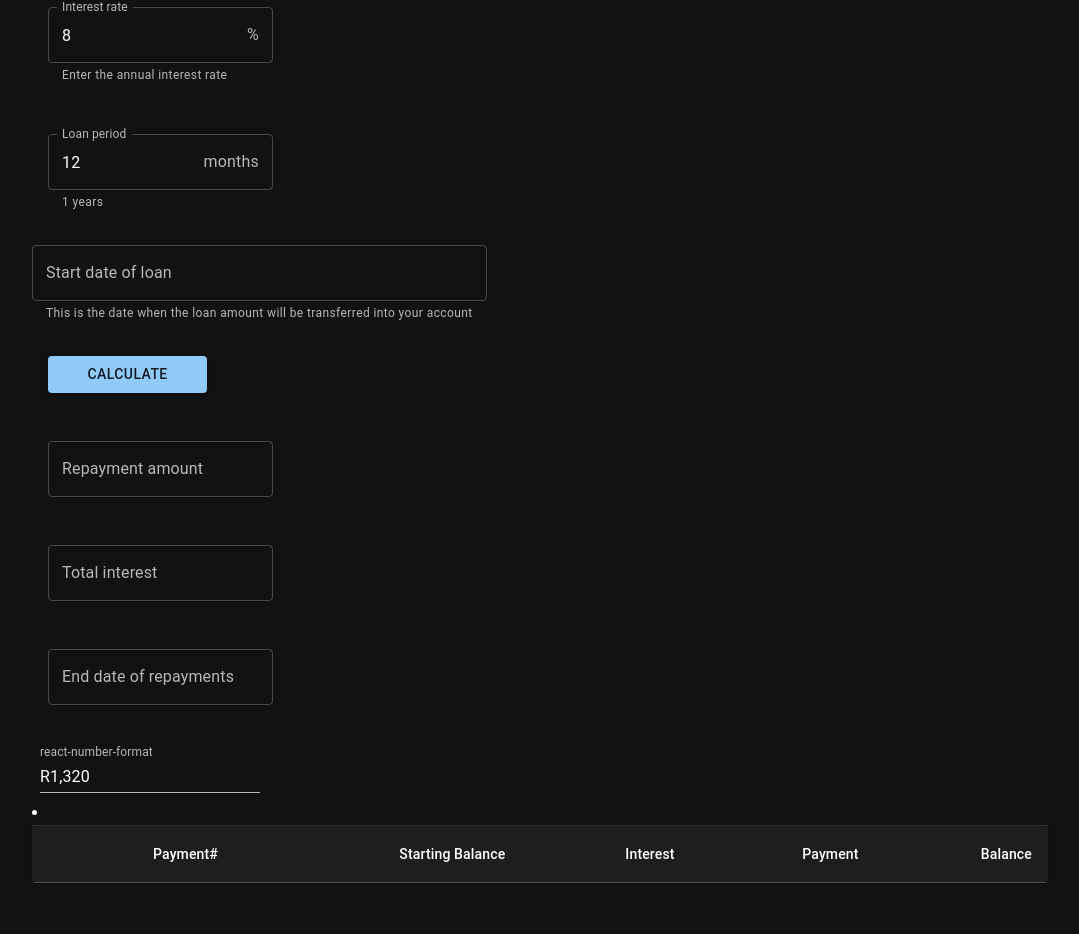
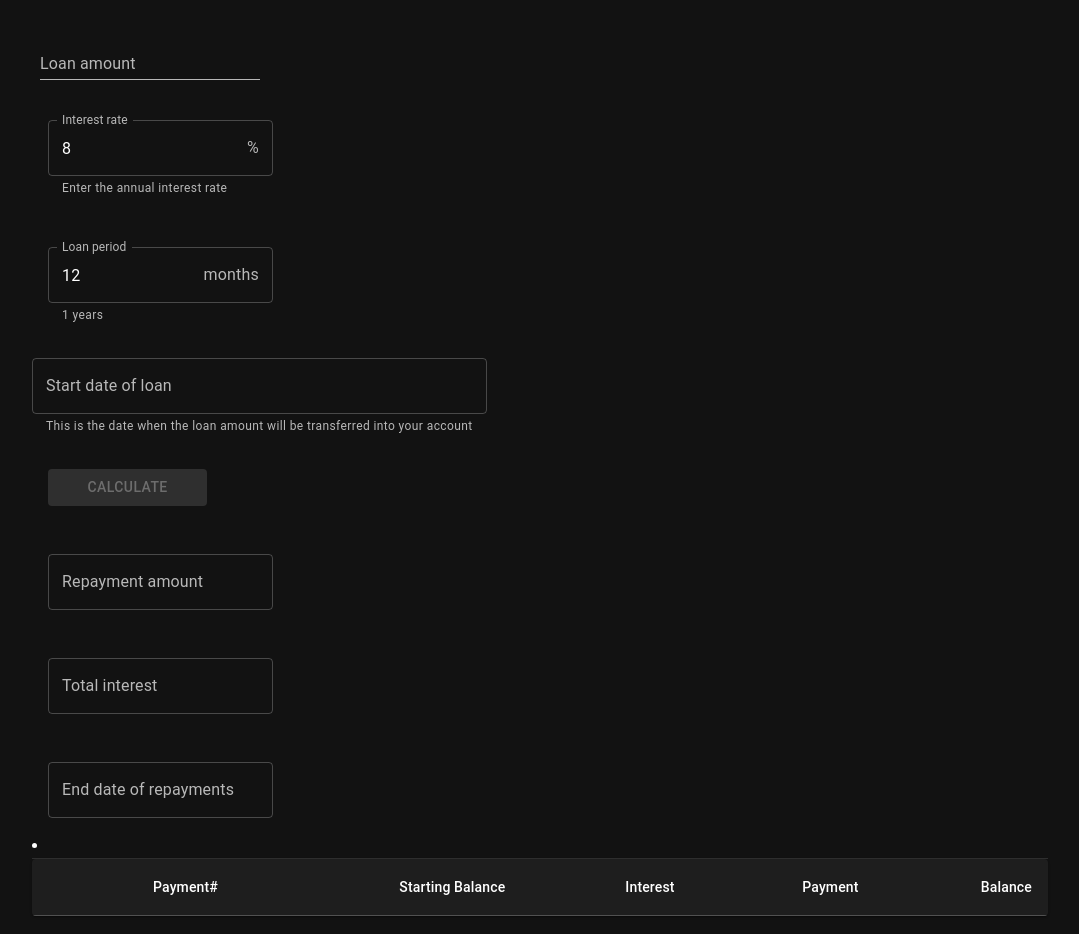
Before and after one commit to rishadomar/interest-calculator, a React (Create React App) app: page /homeloan in a window 1280 px wide. Shown: the part 420-1354 px from the top of the page, without its empty margins (100-1179 px from the left). Built offline with nearby package versions, Linux system fonts and the light colour scheme.

Commit message:
Each section to have its own calculator form

```diff
--- a/src/components/Form.tsx
+++ b/src/components/Form.tsx
@@ -124,10 +124,6 @@ const Form = () => {
                         sx={{ m: 2, width: '25ch' }}
                     />
                 </Grid>
-
-                <Grid item xs={8}>
-                    <CurrencyInput />
-                </Grid>
             </Grid>
 
             <Divider component='li' />
--- a/src/components/HomeCalculator.tsx
+++ b/src/components/HomeCalculator.tsx
@@ -1,7 +1,161 @@
-import Form from './Form';
+import { Button, TextField, InputAdornment, Divider, Grid, Container } from '@mui/material';
+import RepaymentTable from '../shared/RepaymentTable';
+import { useEffect, useState } from 'react';
+import dayjs, { Dayjs } from 'dayjs';
+import DateSelector from '../shared/DateSelector';
+import { MonthRepayment, calculateRepaymentAmount } from '../shared/calculations';
+import CurrencyInput from '../shared/NumericInput';
 
 const HomeCalculator = () => {
-    return <Form />;
+    const [purchaseAmount, setPurchaseAmount] = useState<number | string>(1200000);
+    const [depositAmount, setDepositAmount] = useState<number | string>('');
+    const [loanAmount, setLoanAmount] = useState<number | string>('');
+    const [interestRate, setInterestRate] = useState<number>(8);
+    const [loanPeriod, setLoanPeriod] = useState<number>(12);
+    const [repaymentAmount, setRepaymentAmount] = useState('');
+    const [totalInterest, setTotalInterest] = useState('');
+    const [endDate, setEndDate] = useState('');
+    const [startDate, setStartDate] = useState<Dayjs | null>(dayjs('2023-12-01'));
+    const [repaymentTableData, setRepaymentTableData] = useState<Array<MonthRepayment>>([]);
+
+    useEffect(() => {
+        if (purchaseAmount === '' || depositAmount === '') {
+            setLoanAmount('');
+            return;
+        }
+        setLoanAmount((purchaseAmount as number) - (depositAmount as number));
+    }, [purchaseAmount, depositAmount]);
+
+    return (
+        <Container sx={{ mt: 4, mb: 4 }}>
+            <Grid container spacing={2}>
+                <Grid item xs={8}>
+                    <CurrencyInput
+                        label={'Purchase amount'}
+                        name={'purchaseAmount'}
+                        value={purchaseAmount}
+                        onChange={(value) => setPurchaseAmount(value === '' ? 0 : parseFloat(value))}
+                    />
+                </Grid>
+
+                <Grid item xs={8}>
+                    <CurrencyInput
+                        label={'Deposit amount'}
+                        name={'depositAmount'}
+                        value={depositAmount}
+                        onChange={(value) => setDepositAmount(value === '' ? 0 : parseFloat(value))}
+                    />
+                </Grid>
+
+                <Grid item xs={8}>
+                    <CurrencyInput
+                        label={'Loan amount'}
+                        name={'loanAmount'}
+                        value={loanAmount}
+                        onChange={(value) => setLoanAmount(value === '' ? 0 : parseFloat(value))}
+                    />
+                </Grid>
+
+                <Grid item xs={8}>
+                    <TextField
+                        id='interest-rate'
+                        value={interestRate}
+                        onChange={(e) => setInterestRate(e.target.value === '' ? 0 : parseFloat(e.target.value))}
+                        label='Interest rate'
+                        variant='outlined'
+                        sx={{ m: 2, width: '25ch' }}
+                        InputProps={{
+                            endAdornment: <InputAdornment position='end'>%</InputAdornment>
+                        }}
+                        helperText='Enter the annual interest rate'
+                    />
+                </Grid>
+
+                <Grid item xs={8}>
+                    <TextField
+                        id='loan-period'
+                        value={loanPeriod}
+                        onChange={(e) => setLoanPeriod(e.target.value === '' ? 0 : parseFloat(e.target.value))}
+                        label='Loan period'
+                        variant='outlined'
+                        InputProps={{
+                            endAdornment: <InputAdornment position='end'>months</InputAdornment>
+                        }}
+                        sx={{ m: 2, width: '25ch' }}
+                        helperText={typeof loanPeriod !== 'number' ? 'Enter a loan period in months' : loanPeriod / 12 + ' years'}
+                    />
+                </Grid>
+
+                <Grid item xs={8}>
+                    <DateSelector
+                        label={'Start date of loan'}
+                        helperText='This is the date when the loan amount will be transferred into your account'
+                        setStartDate={setStartDate}
+                        sx={{ m: 2, width: '20ch' }}
+                    />
+                </Grid>
+
+                <Grid item xs={8}>
+                    <Button
+                        disabled={typeof loanAmount !== 'number' || typeof loanPeriod !== 'number' || typeof interestRate !== 'number'}
+                        variant='contained'
+                        onClick={() => {
+                            if (typeof loanAmount !== 'number' || typeof loanPeriod !== 'number' || typeof interestRate !== 'number') {
+                                return;
+                            }
+                            const repaymentResponse = calculateRepaymentAmount(loanAmount, loanPeriod, interestRate);
+                            setRepaymentTableData(repaymentResponse.monthlyRepayments);
+                            console.log('Repayment response: ', repaymentResponse);
+                            setRepaymentAmount(repaymentResponse.repaymentAmount.toFixed(2));
+                            setTotalInterest(repaymentResponse.totalInterest.toFixed(2));
+                            setEndDate(startDate?.add(loanPeriod, 'month').format('YYYY-MM-DD') || '');
+                        }}
+                        sx={{ m: 2, width: '20ch' }}
+                    >
+                        Calculate
+                    </Button>
+                </Grid>
+
+                <Grid item xs={8}>
+                    <TextField
+                        id='repayment-amount'
+                        value={repaymentAmount}
+                        onChange={(e) => setRepaymentAmount(e.target.value)}
+                        label='Repayment amount'
+                        variant='outlined'
+                        sx={{ m: 2, width: '25ch' }}
+                    />
+                </Grid>
+
+                <Grid item xs={8}>
+                    <TextField
+                        id='total-interest'
+                        value={totalInterest}
+                        aria-readonly={true}
+                        onChange={(e) => setTotalInterest(e.target.value)}
+                        label='Total interest'
+                        variant='outlined'
+                        sx={{ m: 2, width: '25ch' }}
+                    />
+                </Grid>
+
+                <Grid item xs={8}>
+                    <TextField
+                        id='end-date'
+                        value={endDate}
+                        onChange={(e) => setEndDate(e.target.value)}
+                        label='End date of repayments'
+                        variant='outlined'
+                        sx={{ m: 2, width: '25ch' }}
+                    />
+                </Grid>
+            </Grid>
+
+            <Divider component='li' />
+
+            <RepaymentTable data={repaymentTableData} />
+        </Container>
+    );
 };
 
 export default HomeCalculator;
--- a/src/shared/NumericInput.tsx
+++ b/src/shared/NumericInput.tsx
@@ -25,7 +25,7 @@ const NumericFormatCustom = React.forwardRef<NumericFormatProps, CustomProps>(fu
             }}
             thousandSeparator
             valueIsNumericString
-            prefix='R'
+            // prefix='R'
         />
     );
 });
@@ -34,18 +34,14 @@ interface State {
     numberformat: string;
 }
 
-export default function CurrencyInput() {
-    const [values, setValues] = React.useState<State>({
-        numberformat: '1320'
-    });
+interface CurrencyInputProps {
+    value: string | number;
+    onChange: (value: string) => void;
+    label: string;
+    name: string;
+}
 
-    const handleChange = (event: React.ChangeEvent<HTMLInputElement>) => {
-        setValues({
-            ...values,
-            [event.target.name]: event.target.value
-        });
-    };
-
+export default function CurrencyInput({ value, onChange, label, name }: CurrencyInputProps) {
     return (
         <Box
             sx={{
@@ -55,11 +51,11 @@ export default function CurrencyInput() {
             }}
         >
             <TextField
-                label='react-number-format'
-                value={values.numberformat}
-                onChange={handleChange}
-                name='numberformat'
-                id='formatted-numberformat-input'
+                label={label}
+                value={value}
+                onChange={(e) => onChange(e.target.value)}
+                name={name}
+                id={`numeric-input-${name}`}
                 InputProps={{
                     inputComponent: NumericFormatCustom as any
                 }}
```
